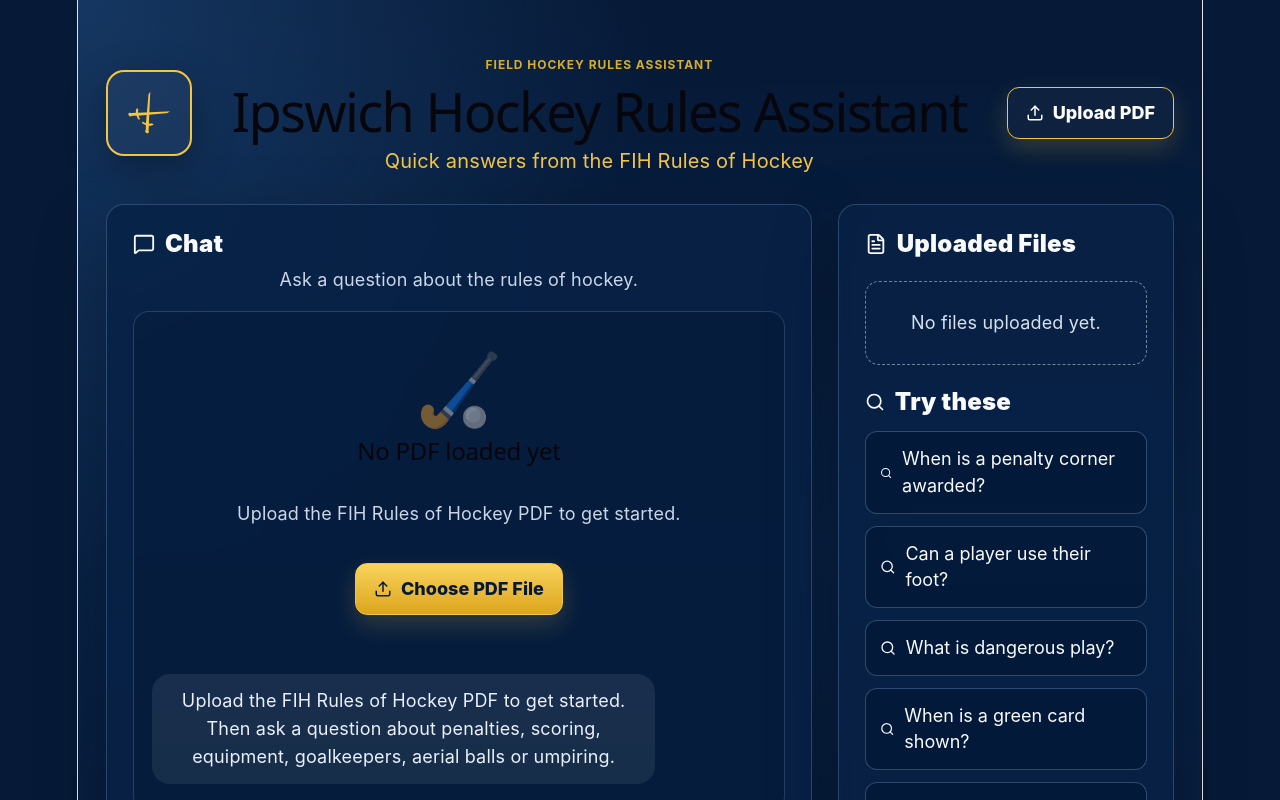
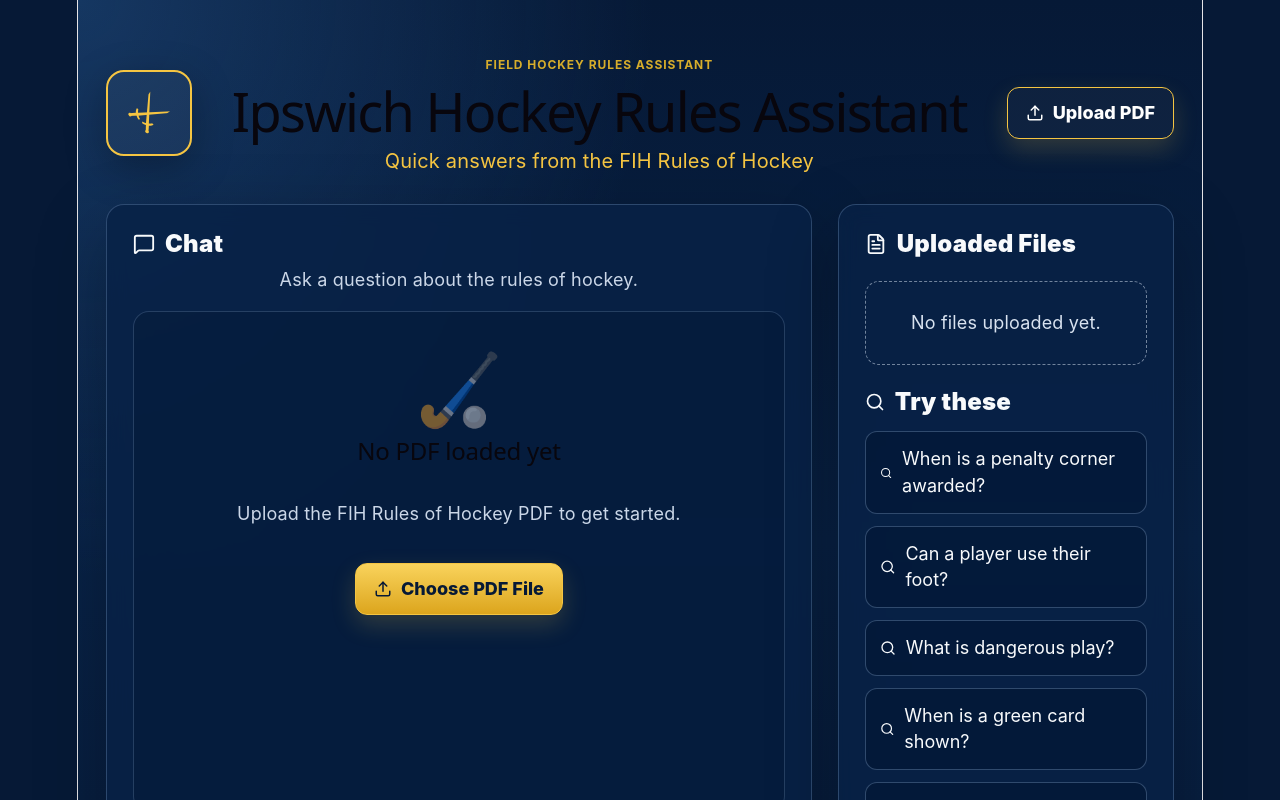
Before and after one commit to jiayan-labs/hockey-rules-chat, a React (Vite) app: page / in a window 1280 px wide. Shown: the top 800 px of the page. Built offline with nearby package versions, Linux system fonts and the light colour scheme.

Commit message:
Changed user help message

```diff
--- a/src/App.css
+++ b/src/App.css
@@ -170,6 +170,14 @@
 
 .messageRow.user {
   justify-content: flex-end;
+}
+
+.message {
+  max-width: 82%;
+  white-space: pre-wrap;
+  line-height: 1.55;
+  padding: 13px 16px;
+  border-radius: 18px;
 }
 
 .message {
--- a/src/App.jsx
+++ b/src/App.jsx
@@ -85,6 +85,7 @@
       role: "assistant",
       content:
         "Upload the FIH Rules of Hockey PDF to get started. Then ask a question about penalties, scoring, equipment, goalkeepers, aerial balls or umpiring.",
+      timestamp: new Date().toLocaleTimeString([], { hour: "2-digit", minute: "2-digit" }),
     },
   ]);
   const fileInputRef = useRef(null);
@@ -129,6 +130,7 @@
         {
           role: "assistant",
           content: `Loaded ${file.name}: ${pdf.numPages} pages and ${count} searchable chunks. Ask me a rules question.`,
+          timestamp: new Date().toLocaleTimeString([], { hour: "2-digit", minute: "2-digit" }),
         },
       ]);
     } catch (e) {
@@ -146,8 +148,8 @@
     if (!ready) {
       setMessages((prev) => [
         ...prev,
-        { role: "user", content: q },
-        { role: "assistant", content: "Upload the PDF first so I can search the rules." },
+        { role: "user", content: q, timestamp: new Date().toLocaleTimeString([], { hour: "2-digit", minute: "2-digit" }) },
+        { role: "assistant", content: "Upload the PDF first so I can search the rules.", timestamp: new Date().toLocaleTimeString([], { hour: "2-digit", minute: "2-digit" }) },
       ]);
       setQuestion("");
       return;
@@ -156,8 +158,8 @@
     const matches = retrieve(q, chunks);
     setMessages((prev) => [
       ...prev,
-      { role: "user", content: q },
-      { role: "assistant", content: buildAnswer(q, matches) },
+      { role: "user", content: q, timestamp: new Date().toLocaleTimeString([], { hour: "2-digit", minute: "2-digit" }) },
+      { role: "assistant", content: buildAnswer(q, matches), timestamp: new Date().toLocaleTimeString([], { hour: "2-digit", minute: "2-digit" }) },
     ]);
     setQuestion("");
   }
@@ -214,11 +216,16 @@
                 </div>
               )}
 
-              {messages.map((m, index) => (
-                <div key={index} className={`messageRow ${m.role}`}>
-                  <div className={`message ${m.role}`}>{m.content}</div>
-                </div>
-              ))}
+              {messages
+                .filter((m) => ready || m.role !== "assistant" || !m.content.startsWith("Upload the FIH Rules of Hockey PDF"))
+                .map((m, index) => (
+                  <div key={index} className={`messageRow ${m.role}`}>
+                    <div className={`message ${m.role}`}>
+                      <div>{m.content}</div>
+                      <div className="messageTime">{m.timestamp}</div>
+                    </div>
+                  </div>
+                ))}
             </div>
 
             <div className="inputBar">
```
